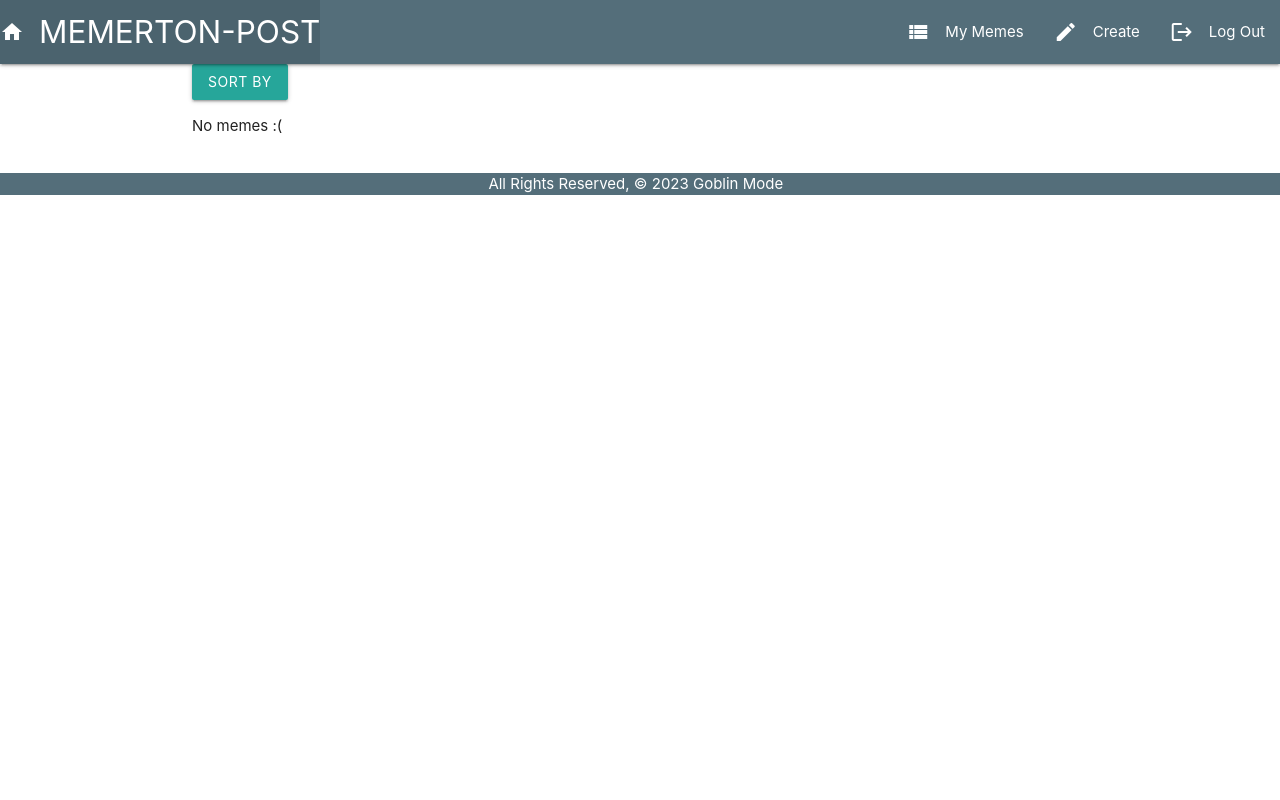
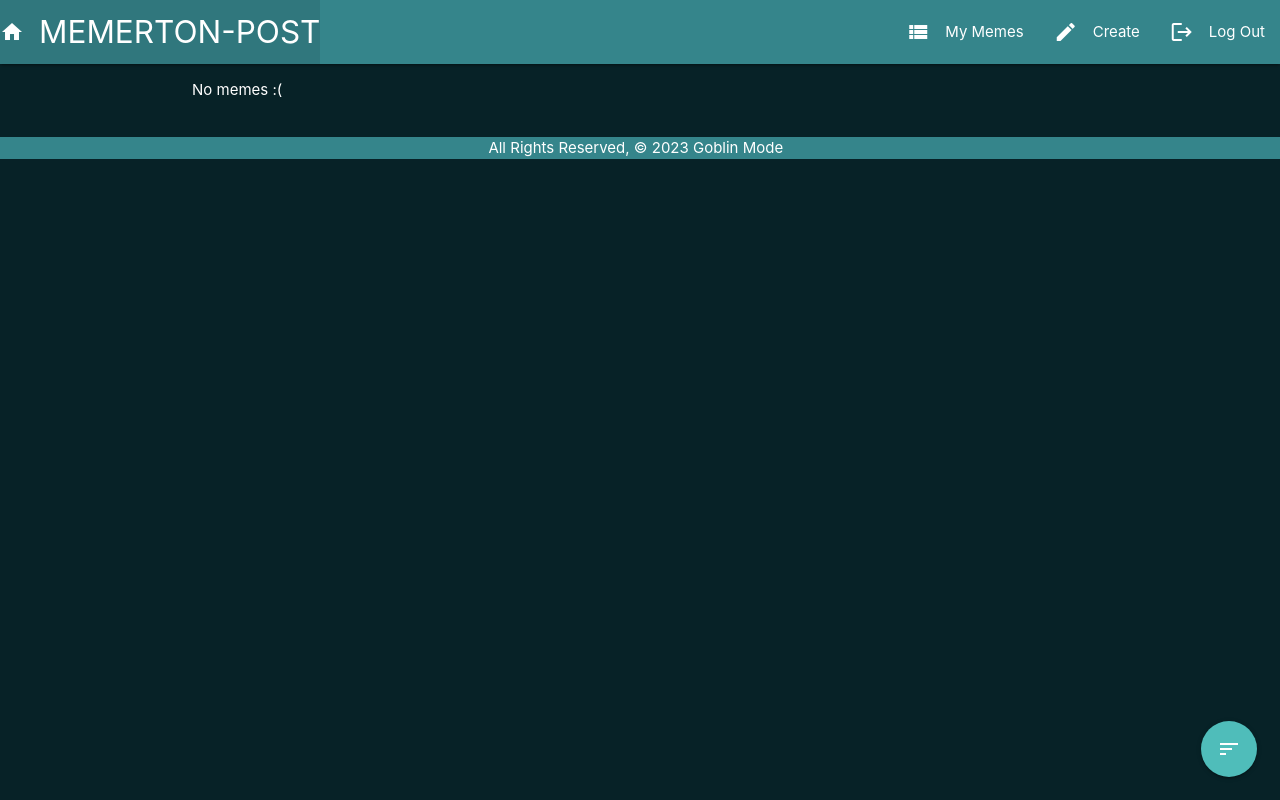
Before and after one commit to Edzillaa/memerton-post-, a Django app: page / in a window 1280 px wide. Run offline with Django 4.2, Linux system fonts and the light colour scheme; the visitor is signed in with stand-in values (Sample User, id 1); data that the repository does not hold is empty; some libraries are stand-ins or nearby versions.

Commit message:
right sort menu button

```diff
--- a/main_app/static/css/style.css
+++ b/main_app/static/css/style.css
@@ -1,3 +1,27 @@
+body {
+    color: white;
+    /* display: flex; */
+    /* height: 100vh;
+    width: 100vw; */
+    background-color: #072227;
+
+}
+
+.nav-wrapper {
+    background-color: #35858B;
+
+}
+
+/* Meme card background */
+.card {
+    background-color: #35858B;
+}
+
+/* right side sort/button */
+.btn-floating {
+    background-color: #4FBDBA;
+}
+
 #capture{
     background-repeat: no-repeat;
     background-size: contain;
@@ -60,4 +84,15 @@
 
 .page-footer {
     padding: 0px;
+    background-color: #35858B;
+    color: white;
 }
+
+/* Removes white border around urls */
+.card-panel {
+    padding: 0px;
+}
+
+#picborder {
+    padding: 0px;
+}
--- a/main_app/static/js/main.js
+++ b/main_app/static/js/main.js
@@ -5,10 +5,8 @@ const memeImg = document.querySelector('#capture')
 const buttonAddText = document.querySelector("#add-text-btn")
 const uploadMemeForm = document.querySelector("#upload-meme")
 const uploadMemeData = document.querySelector("#img-data")
-const sortByMenu = document.querySelector('.dropdown-trigger');
 
 //Initialization for materialize items
-M.Dropdown.init(sortByMenu);
 
 // *********OVERLAY STUFF ************
 // let memeDetails = document.querySelectorAll(".meme-details")
--- a/main_app/templates/base.html
+++ b/main_app/templates/base.html
@@ -14,11 +14,15 @@
     <link rel="stylesheet" href="https://cdnjs.cloudflare.com/ajax/libs/materialize/1.0.0/css/materialize.min.css">
     <link rel="stylesheet" type="text/css" href="{% static 'css/style.css' %}">
 
+  <!-- TEST HERE -->
+
+
+  <!-- TEST HERE -->
   </head>
 <body>
 <header class="navbar-fixed">
   <nav>
-    <div class="nav-wrapper blue-grey darken-1">
+    <div class="nav-wrapper">
       <ul>
           <li><a href="{% url 'home'%}" class="left brand-logo"><i class="material-icons">home</i>MEMERTON-POST</a></li>
         </ul>
@@ -39,7 +43,7 @@
         {% block content %}
         {% endblock %}
     </main>
-    <footer class="page-footer blue-grey darken-1">
+    <footer class="page-footer">
       <div class="center">All Rights Reserved, &copy; 2023 Goblin Mode &nbsp;</div>
     </footer>
 
--- a/main_app/templates/index.html
+++ b/main_app/templates/index.html
@@ -1,21 +1,25 @@
 {% extends 'base.html' %} {% block content %}
 
-<!-- Dropdown Trigger -->
-<a class="dropdown-trigger btn" data-target="dropdown1">Sort By</a>
-<!-- Dropdown Structure -->
-<ul id="dropdown1" class="dropdown-content">
-  <li><a href="{% url 'sort_hated' %}">Most Hated</a></li>
-  <li><a href="{% url 'sort_liked' %}">Most Liked</a></li>
-  {% if user.is_authenticated %}
-    <li><a href="{% url 'sort_my_memes' %}">My Memes</a></li>
-  {% endif %}
-</ul>
+<!-- right menu button/ filter memes -->
+<div class="fixed-action-btn">
+  <a href="#" class="btn-floating btn-large"><i class="large material-icons">sort</i></a>
+  <ul>
+      <li><a href="{% url 'sort_hated' %}" class="btn-floating red btn-large">
+          <i class="large material-icons">thumb_down</i></a></li>
+      <li><a href="{% url 'sort_liked' %}" class="btn-floating green btn-large">
+          <i class="large material-icons">thumb_up</i></a></li>
+      {% if user.is_authenticated %}
+      <li><a href="{% url 'sort_my_memes' %}" class="btn-floating grey btn-large">
+          <i class="large material-icons">view_list</i></a></li>
+      {% endif %}
+  </ul>
+</div>
 
 <div class="row">
   {% if memes %}
   {% for meme in memes%}
   <div class="col">
-    <div class="card blue-grey darken-1">
+    <div class="card">
       <div class="card-content white-text">
         <span class="card-title">{{ meme.name }}</span>
         <a href="{% url 'meme_details' meme.id %}">
@@ -32,7 +36,7 @@
             >
               {% csrf_token %}
               <input name="meme-id" value="{{meme.id}}" style="display: none" />
-              <button class="btn-floating waves-light btn-large red" type="submit">
+              <button class="btn-floating waves-light btn-large green lighten-1" type="submit">
                 <i class="large material-icons">thumb_up</i></a></button>
               :{{meme.likes}}
             </form>
@@ -45,7 +49,7 @@
             >
               {% csrf_token %}
               <input name="meme-id" value="{{meme.id}}" style="display: none" />
-              <button class="btn-floating waves-light btn-large red" type="submit">
+              <button class="btn-floating waves-light btn-large red lighten-1" type="submit">
                 <i class="large material-icons">thumb_down</i></a></button>
               :{{meme.dislikes}}
             </form>
--- a/main_app/views.py
+++ b/main_app/views.py
@@ -16,8 +16,8 @@ import base64
 import io
 from PIL import Image
 
-S3_BASE_URL = 'https://s3.ca-central-1.amazonaws.com/'
-BUCKET = 'eaga-catcollector'
+S3_BASE_URL = 'https://s3.us-west-2.amazonaws.com/'
+BUCKET = 'memertonpost'
 
 def home(request):
     memes = Meme.objects.all() #pulling all memes from our db
@@ -48,12 +48,12 @@ def meme_details(request, meme_id):
 def add_photo(request):
     photo_file = request.FILES.get('photo-file', None) #this saves uploaded photo name
     if photo_file:
-        s3 = boto3 .client('s3')
+        s3 = boto3.client('s3')
         key = uuid.uuid4().hex[:6] + photo_file.name[photo_file.name.rfind('.'):]
-        try:
-            s3.upload_fileobj(photo_file, BUCKET, key)
-        except:
-            print('An error occured uploading file to S3')
+        # try:
+        s3.upload_fileobj(photo_file, BUCKET, key)
+        # except:
+        #     print('An error occured uploading file to S3')
     return redirect('meme_create', key)
 
 def add_meme(request, photo):
```
Also changed, not shown: main_app/templates/memes/create.html (+3 -5 lines).
